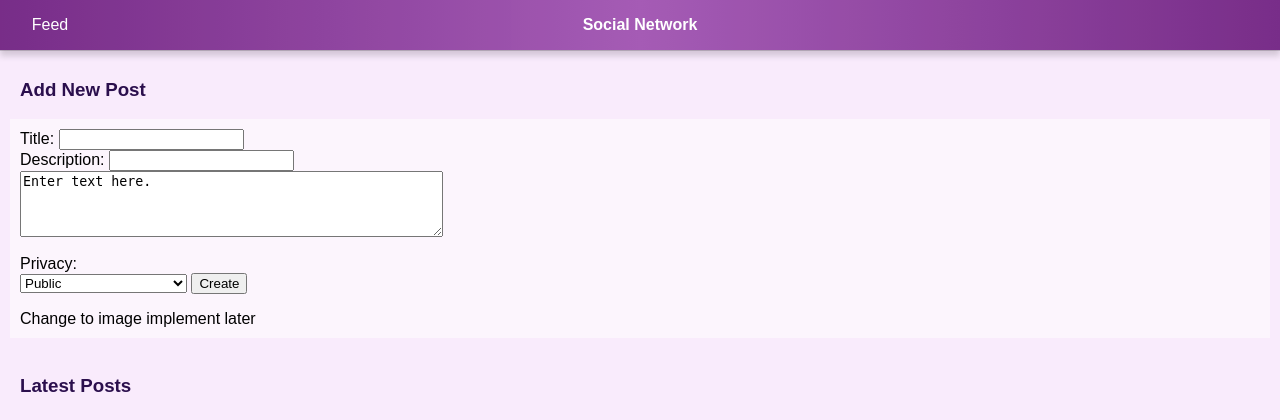
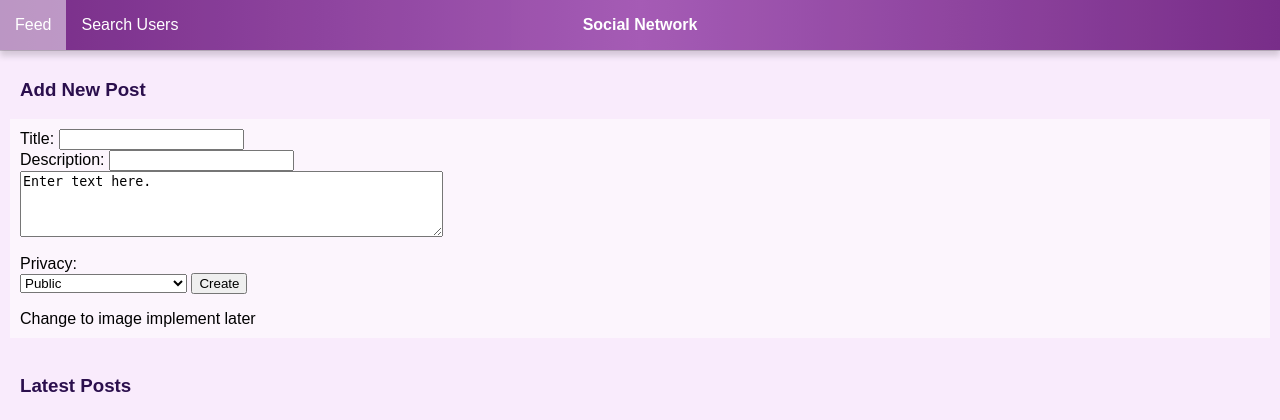
Before and after one commit to leevtori/CMPUT404-project, a Django app: page / in a window 1280 px wide. Shown: the top 420 px of the page. Run offline with Django 3.2, Linux system fonts and the light colour scheme; data that the repository does not hold is empty.

Commit message:
merge master

```diff
--- a/distributed_social_network/base/templates/base.html
+++ b/distributed_social_network/base/templates/base.html
@@ -12,7 +12,8 @@
             <div id="logo">Social Network</div>
         </div>
         <div class="header2">
-            <a class="feed_link" href={% url 'feed' %}>Feed</a>
+            <a class="header_link" href={% url 'feed' %}>Feed</a>
+            <a class="header_link" href={% url 'users' %}>Search Users</a>
             <div class="dropdown">
                 <a class="dropbtn" href={% url 'profile' username=request.user.username %}>
                     {{request.user.first_name}} {{request.user.last_name}}
--- a/distributed_social_network/static/css/base.css
+++ b/distributed_social_network/static/css/base.css
@@ -19,7 +19,6 @@ body,html{
 .header2{
     height: 50px;
     width:100%;
-    /* background-color: #710974; */
     background-color: rgba(255, 255, 255, 0.13);
     z-index:10;
     position:fixed;
@@ -34,9 +33,10 @@ body,html{
     font-weight: bold;
 }
 
-.feed_link{
+.header_link{
     float: left;
-    width:100px;
+    padding-left: 15px;
+    padding-right: 15px;
     height: 100%;
     display: flex;
     align-items: center;
@@ -45,7 +45,7 @@ body,html{
     text-decoration: none;
 }
 
-.header_bar:hover{
+.header_link:hover{
     background-color: rgba(255, 255, 255, 0.5);
 }
 
```
